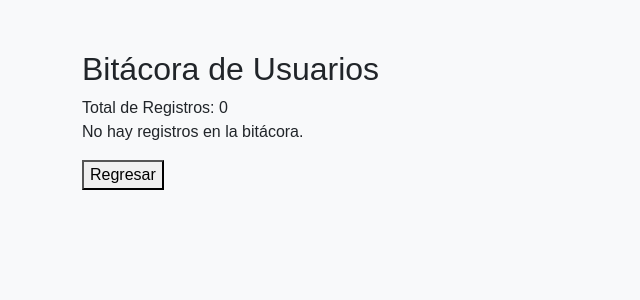
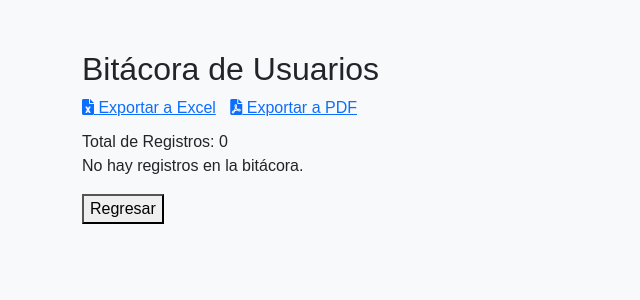
Before and after one commit to Keysiss2019/GESTION_COMPRAS, a PHP site: page /bitacora.php in a window 1280 px wide. Shown: the top 300 px of the page, without its empty margins (0-640 px from the left). Run offline with PHP 8.4, Linux system fonts and the light colour scheme; data that the repository does not hold is empty.

Commit message:
Update bitacora.php
Se agregan botones para exportar en excel y PDF

```diff
--- a/bitacora.php
+++ b/bitacora.php
@@ -5,6 +5,8 @@
     <meta name="viewport" content="width=device-width, initial-scale=1.0">
     <title>Bitácora de Usuarios</title>
     <link rel="stylesheet" href="https://cdn.jsdelivr.net/npm/bootstrap@5.3.0/dist/css/bootstrap.min.css">
+    <!-- Agregar Font Awesome para los íconos -->
+    <link rel="stylesheet" href="https://cdnjs.cloudflare.com/ajax/libs/font-awesome/6.0.0-beta3/css/all.min.css">
     <style>
         body {
             font-family: Arial, sans-serif;
@@ -23,6 +25,12 @@
         }
         th {
             background-color: #f2f2f2;
+        }
+        .export-icons {
+            margin-bottom: 10px;
+        }
+        .export-icons a {
+            margin-right: 10px;
         }
         .pagination-container, .search-container {
             display: flex;
@@ -55,6 +63,11 @@
 <div class="container">
     <h2>Bitácora de Usuarios</h2>
 
+    <div class="export-icons">
+        <a href="export_excel.php"><i class="fas fa-file-excel"></i> Exportar a Excel</a>
+        <a href="export_pdf.php"><i class="fas fa-file-pdf"></i> Exportar a PDF</a>
+    </div>
+
     <?php
     // Incluir el archivo de conexión a la base de datos
     require_once('conexion/conexion.php');
@@ -78,7 +91,6 @@
 
     // Calcular el total de páginas
     $totalPages = ceil($totalRecords / $resultsPerPage);
-
     ?>
 
     <!-- Mostrar el número de registros -->
```
